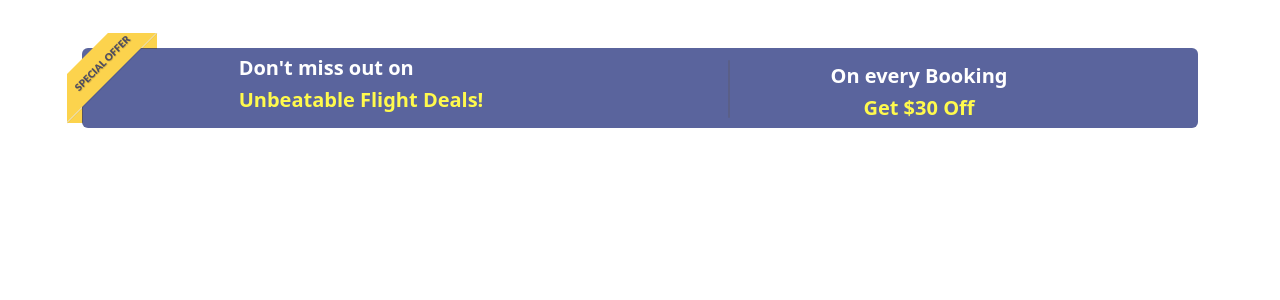
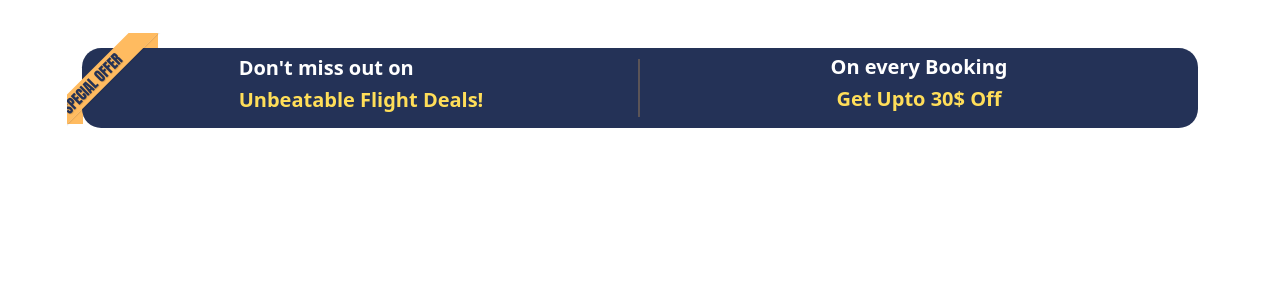
Before and after one commit to xXWarMachineRoXx/airfaremoss.com, a PHP site: page / in a window 1280 px wide. Shown: the top 300 px of the page. Run offline with PHP 8.4, Linux system fonts and the light colour scheme.

Commit message:
made banner from design

```diff
--- a/index.css
+++ b/index.css
@@ -5,27 +5,33 @@
   font-weight: 700;
   color: #4a6b7b;
 }
+.container {
+  position: relative;
+}
 .custom_underline{
   text-underline-offset: 6px;
 }
 .card {
+  position: relative;
   border: none;
-  background: rgba(10, 25, 110, 0.671);
+  background: #243257;
   color: white;
   height: 5rem;
+  border-radius: 1.2em;
 }
 .txt01c, .txt02c b {
-  color: #fffa4d;
+  color:  #FFDE59;
   font-weight: 700;
+  top: 100%;
 }
-.vr{
+.vr {
   position: absolute;
-  right: 43%;
-  top: 3.75em;
+  right: 50%;
+  top: calc(50% - 1.8em);
   height: 3.6em;
-  border-radius: 4em;
-  background: rgba(255, 200, 0, 1) !important;
-
+  border-radius: 4%;
+  z-index: 1000;
+  background: #ffbd59!important;
 }
 .cls-1 {
   fill: white;
@@ -48,18 +54,19 @@
   z-index: -1;
   content: '';
   display: block;
-  border: 0.5em solid rgb(252, 211, 77);
+  border: 0.5em solid #ffbb60;
 }
 .ribbon span {
   position: absolute;
   display: block;
   width: 250px;
-  padding: 12px 0;
-  background-color: rgb(252, 211, 77);
+  padding: 0px 0;
+  background-color: #ffbb60;
   box-shadow: 0 1px 1px rgba(0,0,0,.1);
-  color: rgba(10, 25, 110, 0.671);
-  font: 700 18px/1 'Lato', sans-serif;
-  font-size: 10px;
+  color: #243257;
+  font: 700 18px/3.2;
+  font-family: Impact, Haettenschweiler, 'Arial Narrow Bold', sans-serif;
+  font-size: 14.3px;
   text-shadow: 0 1px 1px rgba(0,0,0,.2);
   text-transform: uppercase;
   text-align: center;
@@ -78,15 +85,15 @@
 }
 .ribbon-top-left::before {
   top: 0;
-  right: 59.8;
+  right: 58.8;
 }
 .ribbon-top-left::after {
-  bottom: 59.8;
+  bottom: 58.8;
   left: 0;
 
 }
 .ribbon-top-left span {
-  right: -2.3em;
+  right: -2.9em;
   top: 0em;
   transform: rotate(-45deg);
 }
--- a/index.html
+++ b/index.html
@@ -14,9 +14,9 @@
       <div class="container">
         <div class="card-group mt-5">
           <div class="card d-flex flex-column justify-content-center align-items-center" >
-            <div class="card-body1">
+            <div class="card-body ">
               <div class="elemen">
-                <div class="ribbon ribbon-top-left"><span><b>SPECIAL OFFER</b>&nbsp;&nbsp;&nbsp;&nbsp;&nbsp;&nbsp;&nbsp;&nbsp;&nbsp;&nbsp;&nbsp;&nbsp;&nbsp;&nbsp;&nbsp;</span></div>
+                <div class="ribbon ribbon-top-left"><span>SPECIAL OFFER&nbsp;&nbsp;&nbsp;&nbsp;&nbsp;&nbsp;&nbsp;&nbsp;&nbsp;&nbsp;&nbsp;&nbsp;&nbsp;&nbsp;&nbsp;&nbsp;&nbsp;&nbsp;&nbsp;&nbsp;&nbsp;&nbsp;&nbsp;&nbsp;&nbsp;&nbsp;&nbsp;&nbsp;&nbsp;&nbsp;&nbsp;&nbsp;&nbsp;&nbsp;</span></div>
                 </div>
               <h5 class="card-title"><b>Don't miss out on</b><br></h5>
               <h5 class="card-title txt01c"><b>Unbeatable Flight Deals!</b></h5>
@@ -24,9 +24,9 @@
           </div>
           <div class="vr" style="width: 0.1em;"></div>
           <div class="card">
-            <div class="card-body d-flex flex-column justify-content-center align-items-center">
+            <div class="card-body d-flex flex-column justify-content-center align-items-center" style="position: relative; top: -11%;">
               <h5 class="card-title"><b>On every Booking</b><br></h5>
-              <h5 class="card-title txt01c"><b>Get $30 Off</b></h5>
+              <h5 class="card-title txt01c"><b>Get Upto 30$ Off</b></h5>
             </div>
           </div>
         </div>
```
